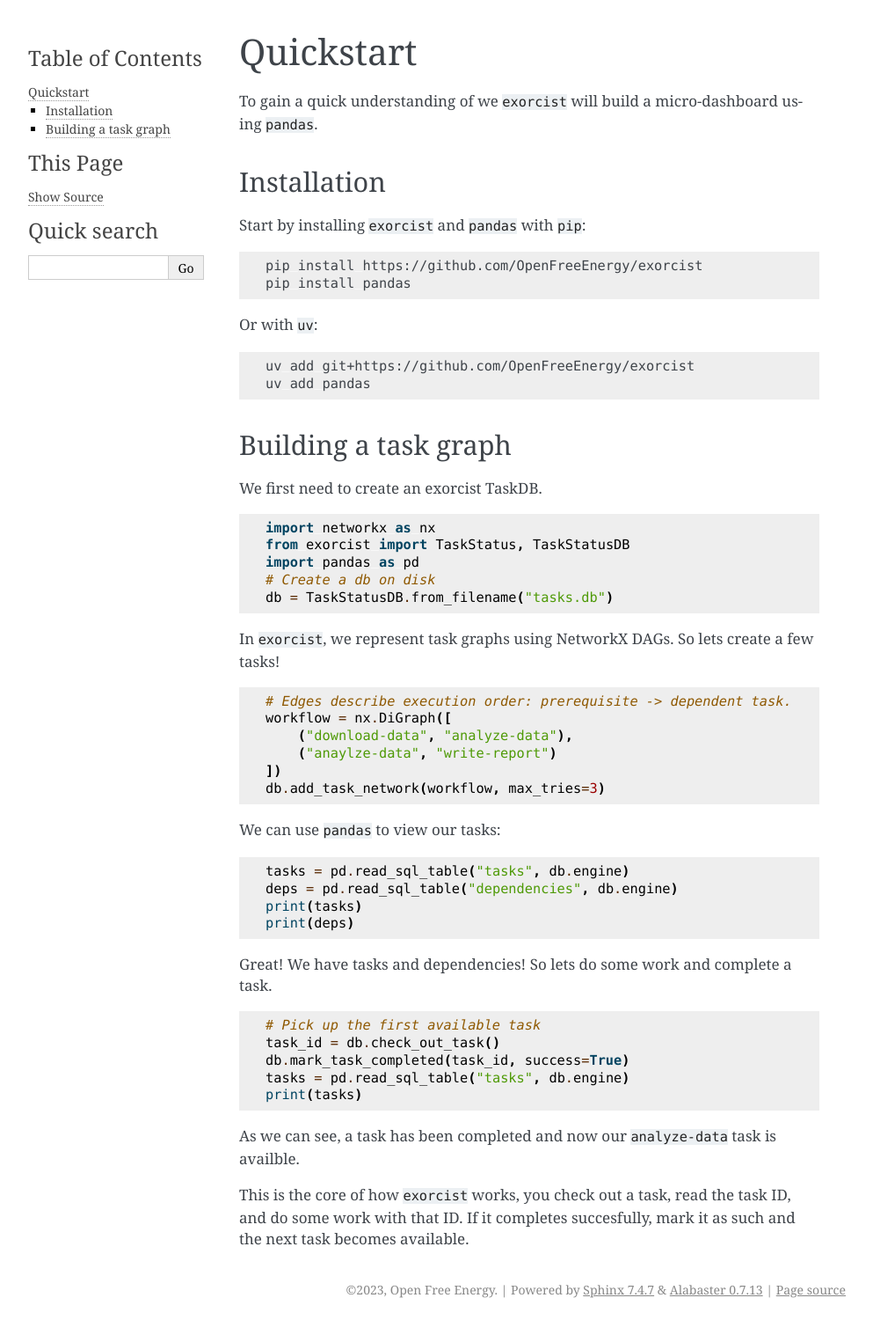
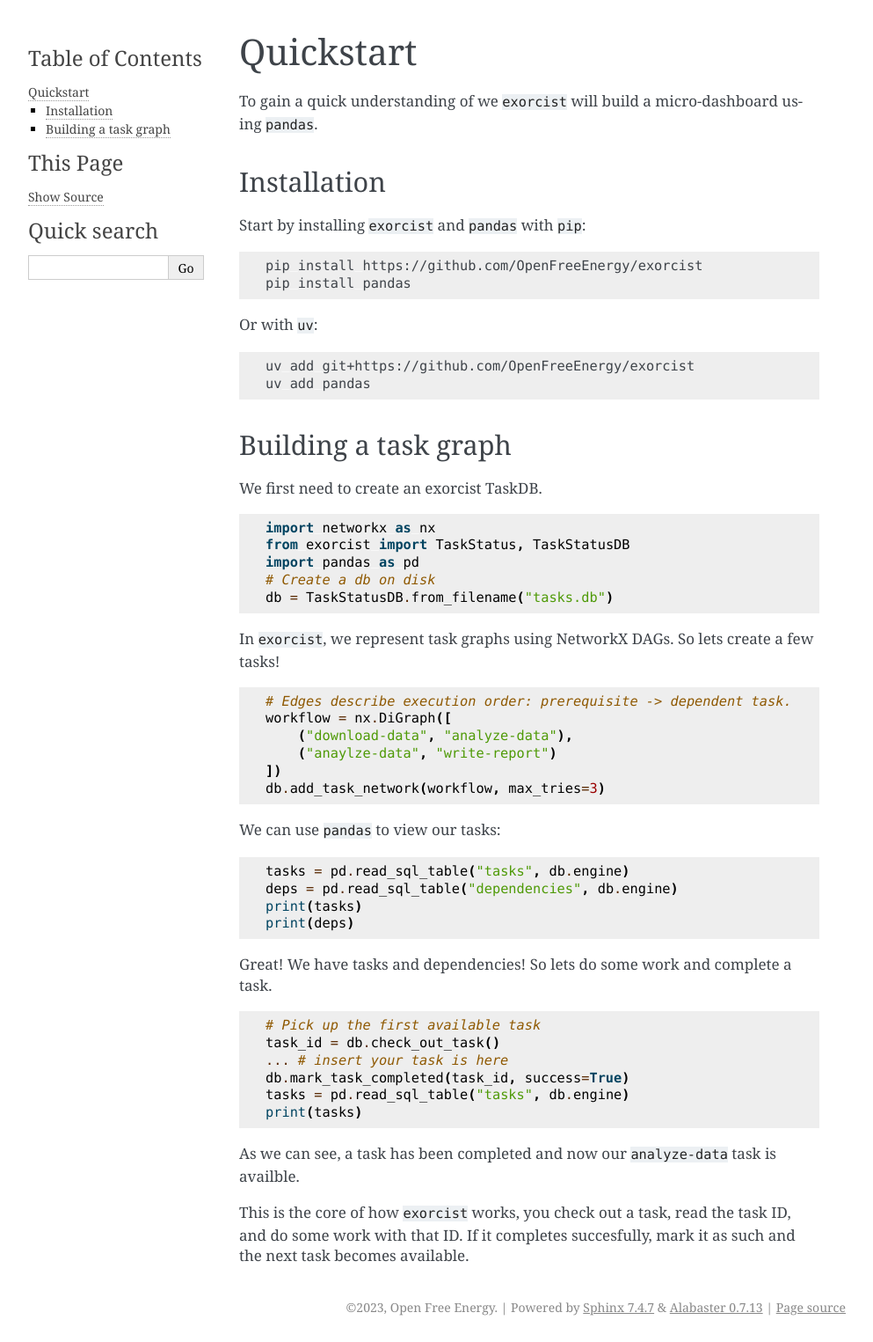
Before and after one commit to OpenFreeEnergy/exorcist, a Sphinx documentation site: the page built from docs/quickstart/index.rst, in a window 1280 px wide. Shown: the whole page at 88% size, without its empty margins (148-1141 px from the left). Built offline with Sphinx 7.4.7, drawn with Linux system fonts in a browser that asks for light colours.

Commit message:
Update docs/quickstart/index.rst
Co-authored-by: Alyssa Travitz <31974495+atravitz@users.noreply.github.com>

```diff
--- a/docs/quickstart/index.rst
+++ b/docs/quickstart/index.rst
@@ -61,6 +61,7 @@ Great! We have tasks and dependencies! So lets do some work and complete a task.
 
    # Pick up the first available task
    task_id = db.check_out_task()
+   ... # insert your task is here
    db.mark_task_completed(task_id, success=True)
    tasks = pd.read_sql_table("tasks", db.engine)
    print(tasks)
```
